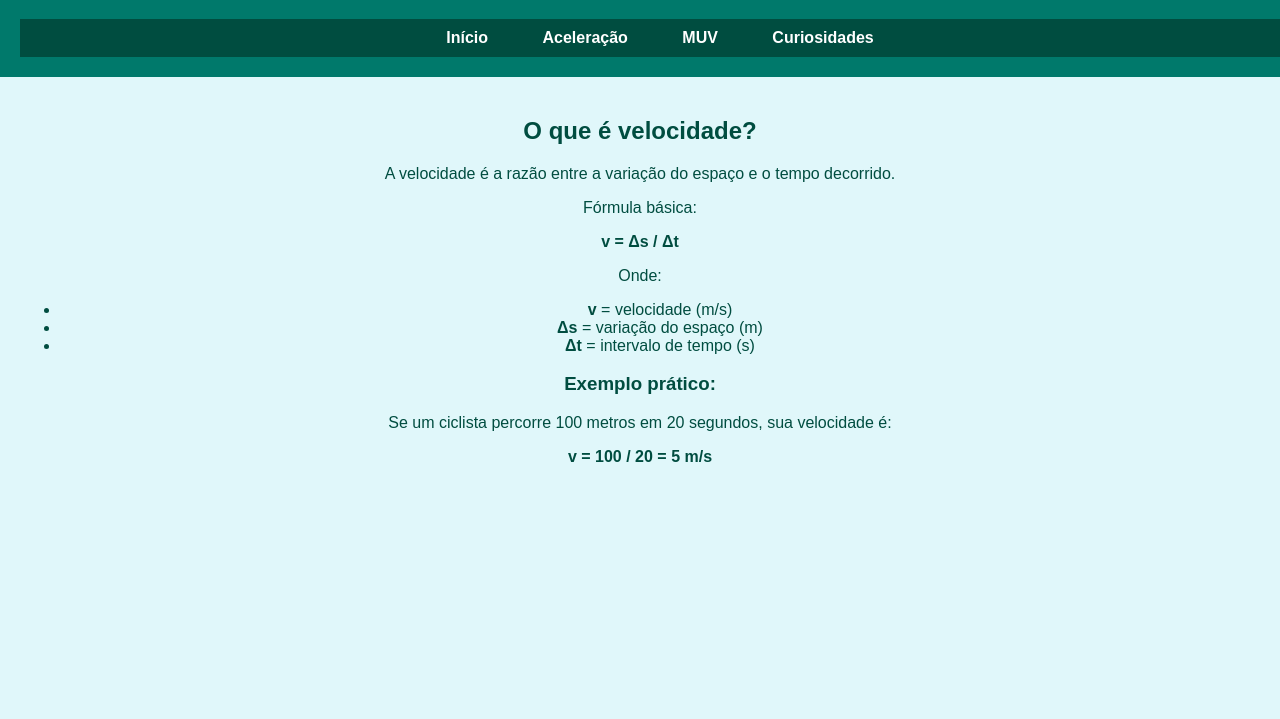
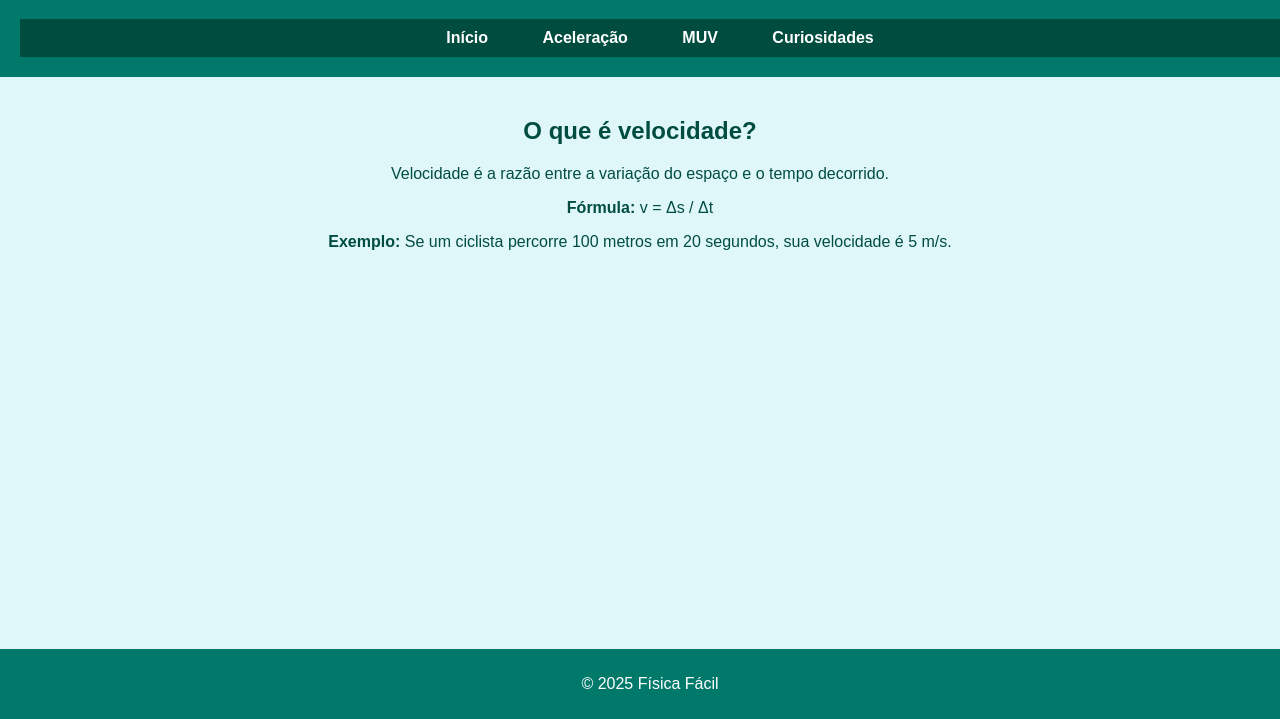
Before and after one commit to Samuel300908/Site-de-fisica, a plain HTML site: page velocidade.html in a window 1280 px wide. Shown: the part 81-800 px from the top of the page. Drawn offline with Linux system fonts and the light colour scheme.

Commit message:
Update velocidade.html

```diff
--- a/velocidade.html
+++ b/velocidade.html
@@ -20,18 +20,12 @@
     </header>
     <main>
         <h2>O que é velocidade?</h2>
-        <p>A velocidade é a razão entre a variação do espaço e o tempo decorrido.</p>
-        <p>Fórmula básica:</p>
-        <p><strong>v = Δs / Δt</strong></p>
-        <p>Onde:</p>
-        <ul>
-            <li><strong>v</strong> = velocidade (m/s)</li>
-            <li><strong>Δs</strong> = variação do espaço (m)</li>
-            <li><strong>Δt</strong> = intervalo de tempo (s)</li>
-        </ul>
-        <h3>Exemplo prático:</h3>
-        <p>Se um ciclista percorre 100 metros em 20 segundos, sua velocidade é:</p>
-        <p><strong>v = 100 / 20 = 5 m/s</strong></p>
+        <p>Velocidade é a razão entre a variação do espaço e o tempo decorrido.</p>
+        <p><strong>Fórmula:</strong> v = Δs / Δt</p>
+        <p><strong>Exemplo:</strong> Se um ciclista percorre 100 metros em 20 segundos, sua velocidade é 5 m/s.</p>
     </main>
+    <footer>
+        <p>&copy; 2025 Física Fácil</p>
+    </footer>
 </body>
 </html>
```
